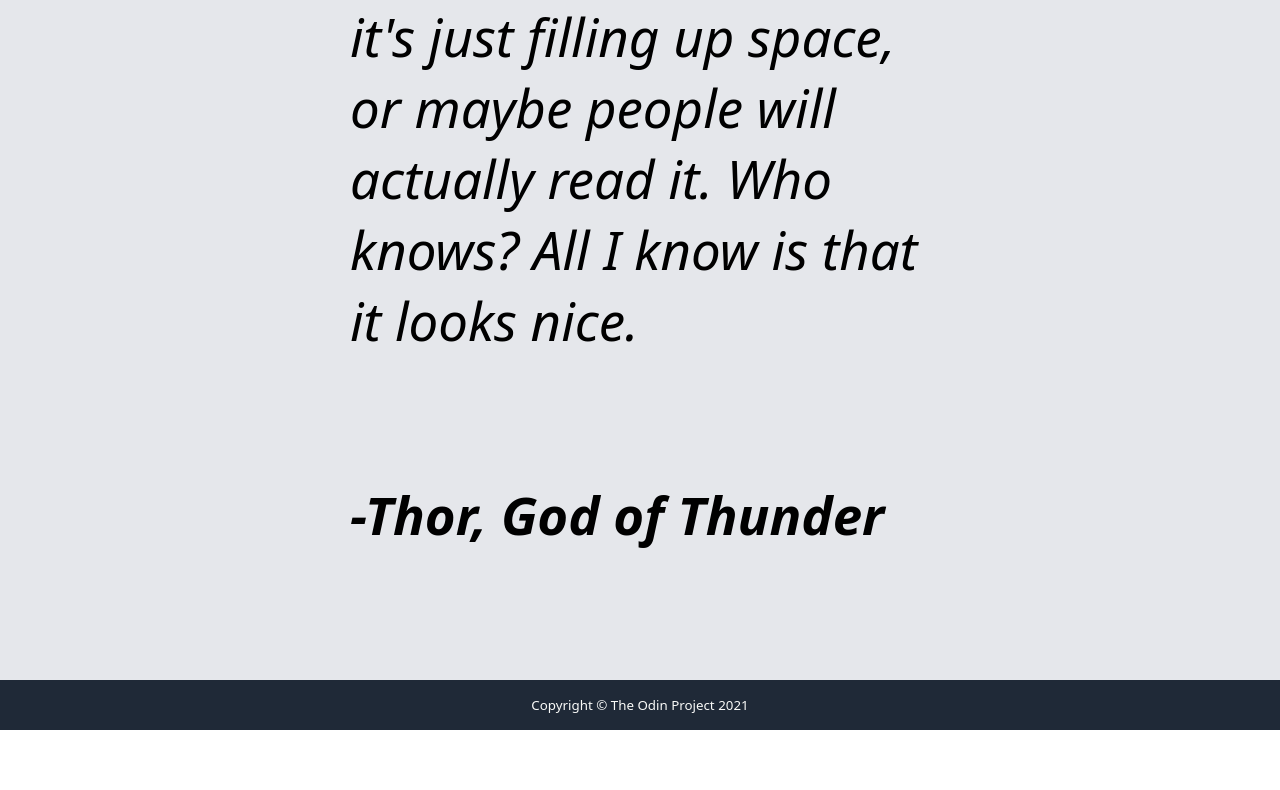
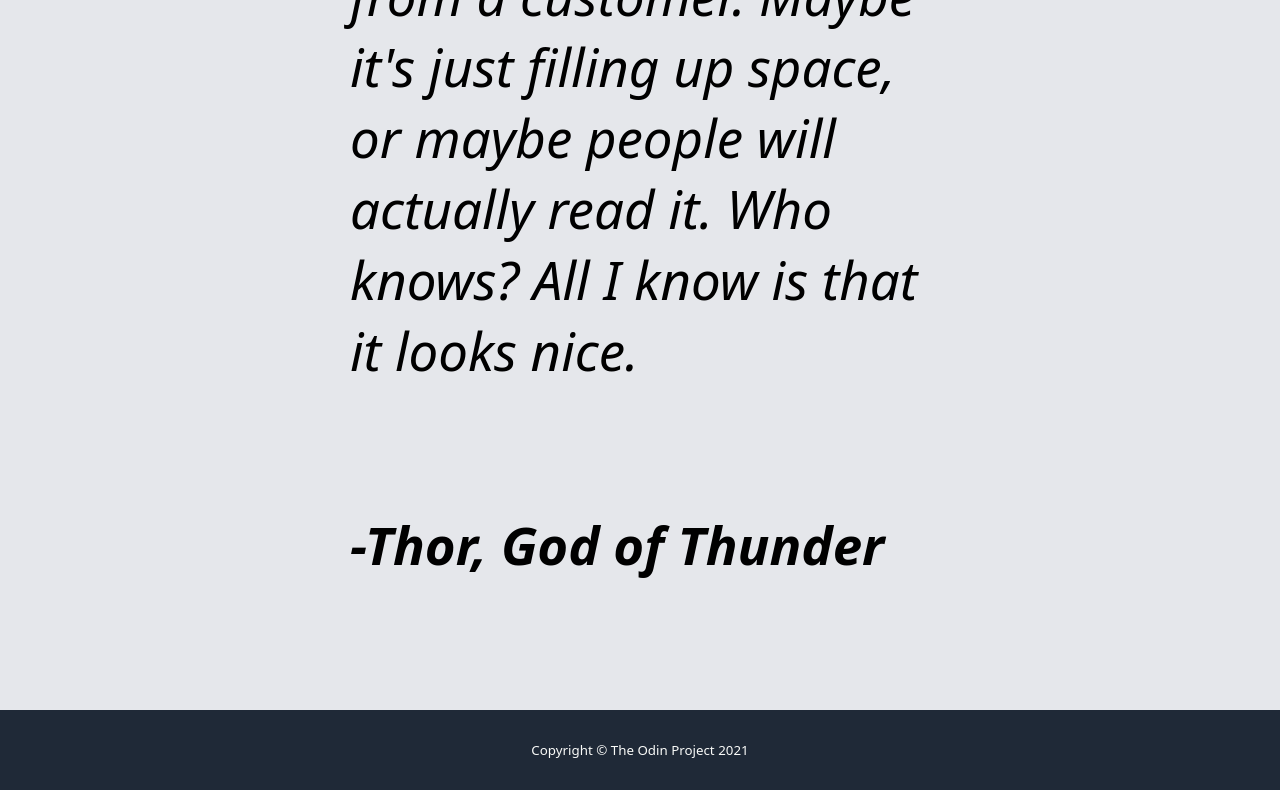
Before and after one commit to Raphael-Cruzado/odin-repos, a plain HTML site: page landing-page/index.html in a window 1280 px wide. Shown: the part 1413-2203 px from the top of the page. Before the commit the page ends 2143 px from the top, so only its background shows below. Drawn offline with Linux system fonts and the light colour scheme.

Commit message:
finished row-3

```diff
--- a/landing-page/styles.css
+++ b/landing-page/styles.css
@@ -40,7 +40,7 @@ body {
 .header, .footer {
     display: flex;
     align-items: center;
-    min-height: 50px;
+    min-height: 80px;
 }
 
 .header-content {
```
